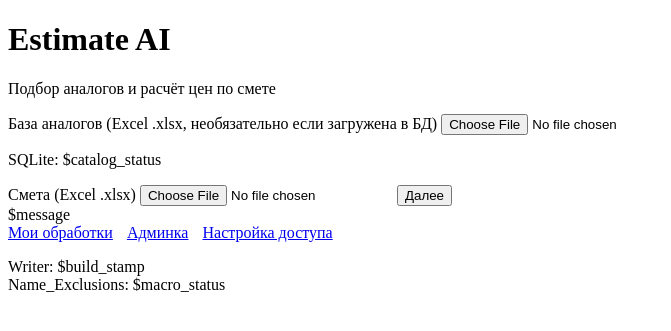
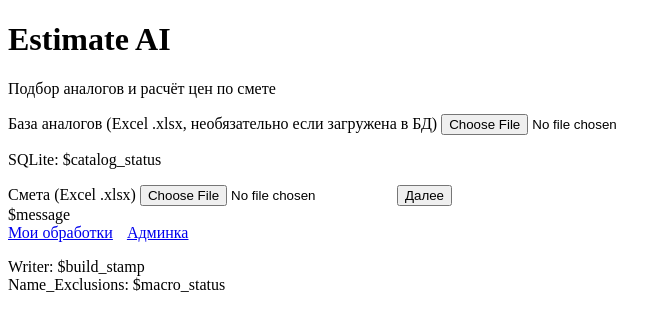
Before and after one commit to AIestimGRO/estimate-ai, a Python web app: template app/web/templates/index.html in a window 1280 px wide. Shown: the top 331 px of the page, without its empty margins (0-671 px from the left). Run offline with Jinja, Linux system fonts and the light colour scheme; the template is opened without the code that fills it, so the values that code supplies are empty.

Commit message:
Keep first-user setup out of normal navigation

```diff
--- a/app/web/templates/index.html
+++ b/app/web/templates/index.html
@@ -24,7 +24,6 @@
     <div style="display:flex;gap:14px;flex-wrap:wrap">
       <a class="back" href="/jobs">Мои обработки</a>
       <a class="back" href="/admin">Админка</a>
-      <a class="back" href="/setup">Настройка доступа</a>
     </div>
     <p class="build">Writer: $build_stamp<br>Name_Exclusions: $macro_status</p>
   </main>
```
